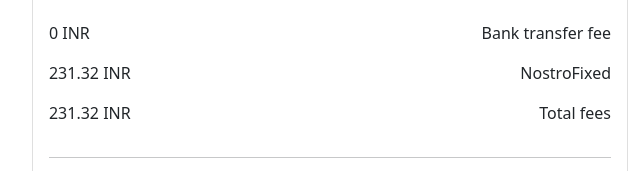
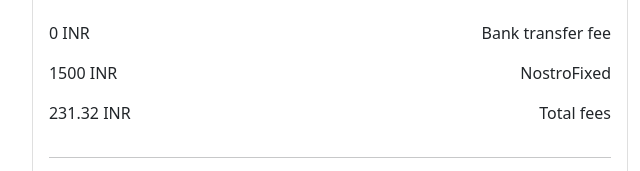
Before and after one commit to anandclicks/calculate, a plain HTML site: page index.html in a window 1280 px wide. Shown: the part 287-458 px from the top of the page, 310-950 px from the left. Drawn offline with Linux system fonts and the light colour scheme.

Commit message:
Update index.html

```diff
--- a/index.html
+++ b/index.html
@@ -23,7 +23,7 @@
                 <input type="number" class="form-control mt-3 p-3 mb-4 fw-bold fs-4 " id="inputValue" value="5000">
                 <!-- all charges -->
                 <div class="d-flex w-100 justify-content-between m-0 "> <p>0 INR</p> <P>Bank transfer fee</P></div>
-                <div class="d-flex w-100 justify-content-between m-0 "><P class="NostroFixed">231.32 INR</P> <P>NostroFixed</P></div>
+                <div class="d-flex w-100 justify-content-between m-0 "><P class="NostroFixed">1500 INR</P> <P>NostroFixed</P></div>
               <div  class="d-flex w-100 justify-content-between m-0 "><P class="totleFee">231.32 INR</P> <P>Total fees</P></div>
                 <hr>
               <div class="d-flex w-100 justify-content-between"><p class="transfarAmount bg-dark p-2 rounded-3 text-white"> 4768.68 INR</p> <p>Total amount we’ll convert</p></div>
```
